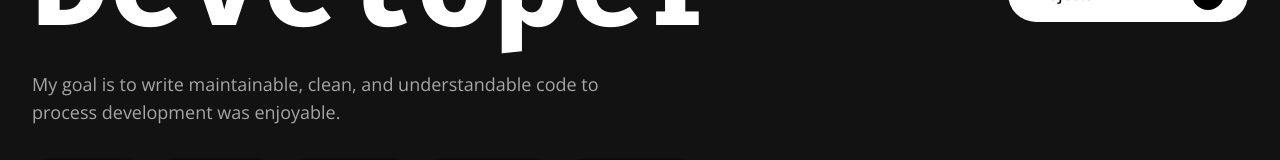
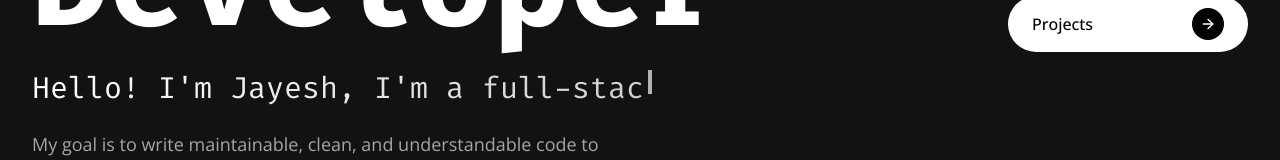
Before and after one commit to JoyCode4/vignettes-in-virtual, a React (Vite) app: page / in a window 1280 px wide. Shown: the part 338-498 px from the top of the page. Built offline with nearby package versions, Linux system fonts and the light colour scheme.

Commit message:
Implement text animation
Implement a typewriter animation for the text below "Full-stack Developer" on the index page.

```diff
--- /dev/null
+++ b/src/components/TypewriterText.tsx
@@ -0,0 +1,67 @@
+
+import React, { useState, useEffect } from 'react';
+
+interface TypewriterTextProps {
+  texts: string[];
+  typingSpeed?: number;
+  deletingSpeed?: number;
+  delayBetweenTexts?: number;
+  className?: string;
+}
+
+const TypewriterText: React.FC<TypewriterTextProps> = ({
+  texts,
+  typingSpeed = 100,
+  deletingSpeed = 50,
+  delayBetweenTexts = 1500,
+  className = ''
+}) => {
+  const [currentTextIndex, setCurrentTextIndex] = useState(0);
+  const [displayText, setDisplayText] = useState('');
+  const [isDeleting, setIsDeleting] = useState(false);
+  const [isWaiting, setIsWaiting] = useState(false);
+
+  useEffect(() => {
+    let timer: NodeJS.Timeout;
+
+    if (isWaiting) {
+      timer = setTimeout(() => {
+        setIsWaiting(false);
+        setIsDeleting(true);
+      }, delayBetweenTexts);
+      return () => clearTimeout(timer);
+    }
+
+    const currentFullText = texts[currentTextIndex];
+
+    if (isDeleting) {
+      if (displayText === '') {
+        setIsDeleting(false);
+        setCurrentTextIndex((prevIndex) => (prevIndex + 1) % texts.length);
+      } else {
+        timer = setTimeout(() => {
+          setDisplayText(currentFullText.substring(0, displayText.length - 1));
+        }, deletingSpeed);
+      }
+    } else {
+      if (displayText === currentFullText) {
+        setIsWaiting(true);
+      } else {
+        timer = setTimeout(() => {
+          setDisplayText(currentFullText.substring(0, displayText.length + 1));
+        }, typingSpeed);
+      }
+    }
+
+    return () => clearTimeout(timer);
+  }, [currentTextIndex, displayText, isDeleting, isWaiting, texts, typingSpeed, deletingSpeed, delayBetweenTexts]);
+
+  return (
+    <span className={className}>
+      {displayText}
+      <span className="inline-block w-1 h-6 ml-1 bg-white/70 animate-pulse">|</span>
+    </span>
+  );
+};
+
+export default TypewriterText;
--- a/src/pages/Index.tsx
+++ b/src/pages/Index.tsx
@@ -1,8 +1,8 @@
-
 import { ArrowRight, ArrowLeft, Github, Linkedin, Facebook, Instagram, MessageSquare } from 'lucide-react';
 import { Link } from 'react-router-dom';
 import PageTransition from '@/components/PageTransition';
 import { useEffect, useRef } from 'react';
+import TypewriterText from '@/components/TypewriterText';
 
 const Index = () => {
   const textRef = useRef<HTMLDivElement>(null);
@@ -41,6 +41,20 @@ const Index = () => {
                   <span className="block">Full-stack</span>
                   <span className="block">Developer</span>
                 </h1>
+
+                <h2 className="text-2xl md:text-3xl font-mono text-light-gray mb-6 flex items-center">
+                  <TypewriterText
+                    texts={[
+                      "Hello! I'm Jayesh, I'm a full-stack developer.",
+                      "I build web applications with React and Node.js.",
+                      "I love creating clean, maintainable code."
+                    ]}
+                    typingSpeed={70}
+                    delayBetweenTexts={2000}
+                    className="text-gradient"
+                  />
+                </h2>
+
                 <p className="text-light-gray text-lg max-w-xl mb-8">
                   My goal is to write maintainable, clean, and understandable code to process development was enjoyable.
                 </p>
```
